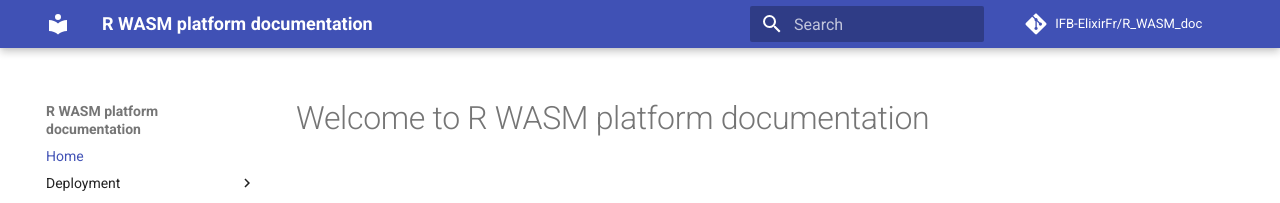
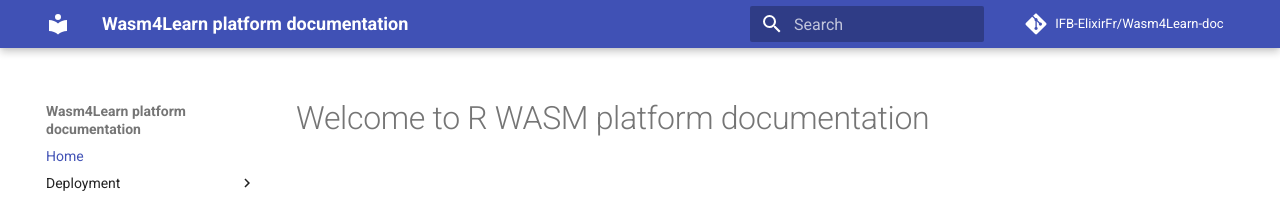
Before and after one commit to IFB-ElixirFr/Wasm4Learn-doc, an MkDocs documentation site: the page built from docs/index.md, in a window 1280 px wide. Shown: the top 203 px of the page. Built offline with MkDocs 1.6.1 and Material for MkDocs 9.7.7, drawn with Linux system fonts in a browser that asks for light colours; comment, search, counter and statistics services are not loaded.

Commit message:
fix: correct the name of the project in .yml and .cff

```diff
--- a/mkdocs.yml
+++ b/mkdocs.yml
@@ -1,6 +1,6 @@
-site_name: R WASM platform documentation
-repo_url: https://github.com/IFB-ElixirFr/R_WASM_doc
-repo_name: IFB-ElixirFr/R_WASM_doc
+site_name: Wasm4Learn platform documentation
+repo_url: https://github.com/IFB-ElixirFr/Wasm4Learn-doc
+repo_name: IFB-ElixirFr/Wasm4Learn-doc
 copyright: IFB 2023-Present | Licenced under Creative Commons by Share Alike 4.0 International
 
 theme:
```
Also changed, not shown: 1 other file.
